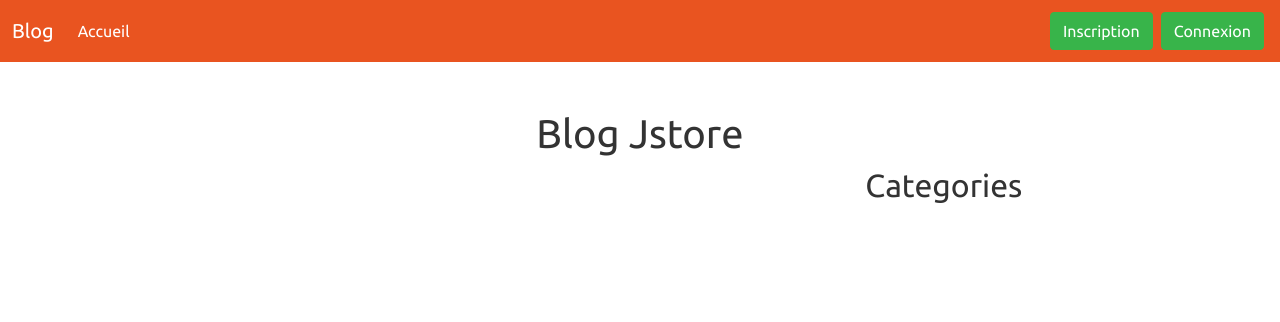
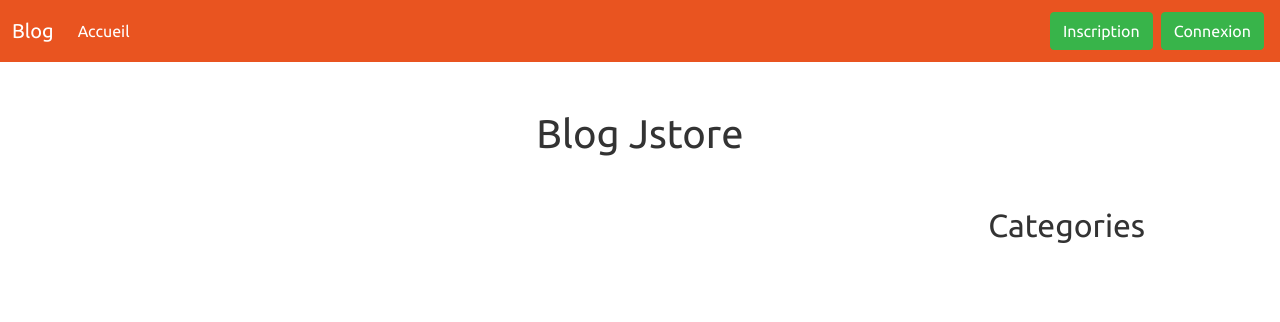
Before and after one commit to IBonane/symfonyBlog, a Symfony app: template templates/home/index.html.twig in a window 1280 px wide. Shown: the top 322 px of the page. Run offline with Twig, Linux system fonts and the light colour scheme; the template is opened without the code that fills it, so the values that code supplies are empty; some libraries are stand-ins or nearby versions.

Commit message:
blog implemented completly ✨

```diff
--- a/templates/base.html.twig
+++ b/templates/base.html.twig
@@ -37,6 +37,7 @@
 							</li>
 						</ul>
 						{% if app.user %}
+							<span class="m-1 mx-5 text-light h5" title="vous êtes connecté">{{app.user.email}}</span>
 							<a href="{{path('security_logout')}}" class="btn btn-success m-1">Deconnexion</a>
 						{% else %}
 							<a href="{{path('security_register')}}" class="btn btn-success m-1">Inscription</a>
--- a/templates/home/index.html.twig
+++ b/templates/home/index.html.twig
@@ -6,7 +6,7 @@
 
 {% block body %}
 
-	<h1 class="text-center mt-5">Blog Jstore</h1>
+	<h1 class="text-center mt-5 mb-5">Blog Jstore</h1>
 
 	<div class="row">
 		<div class="col-md-8">
@@ -35,7 +35,7 @@
 		</div>
 
 		<div class="col-md-4">
-			<h2>Categories</h2>
+			<h2 class="text-center">Categories</h2>
 			<ul class="list-group">
 				{% for category in categories %}
 					<li class="list-group-item d-flex justify-content-between align-items-center">
```
